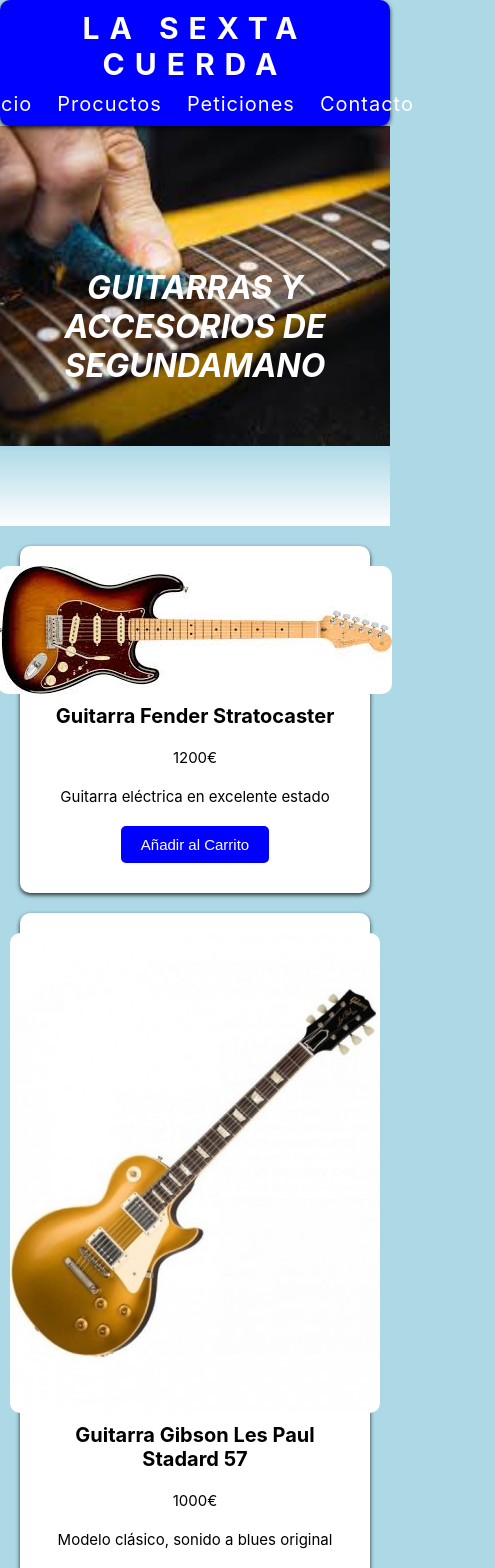
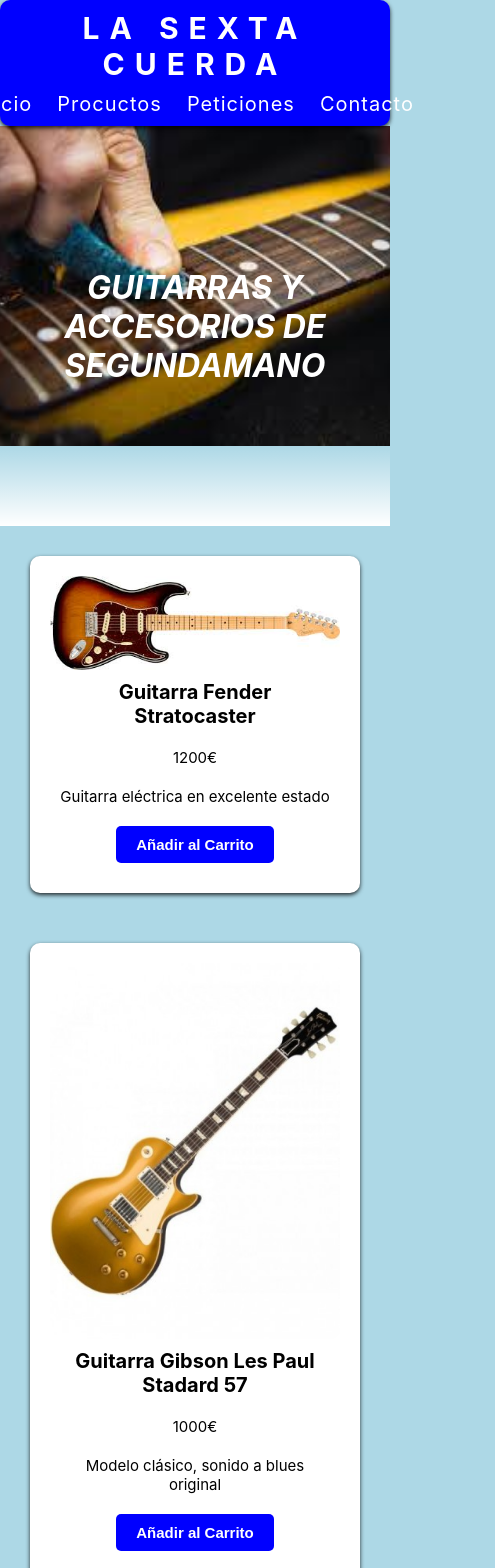
Before and after one commit to sanpro23/actividad--inicial-react, a React (Vite) app in the folder actividad_inicial/: page / in a window 390 px wide. Shown: the top 1568 px of the page, 495 px wide, since content can reach past the window. Built offline with nearby package versions, Linux system fonts and the light colour scheme.

Commit message:
octavo commit

```diff
--- a/actividad_inicial/src/index.css
+++ b/actividad_inicial/src/index.css
@@ -1,3 +1,13 @@
+
+/* Configuración global */
+html {
+  overflow-x: hidden;
+}
+
+* {
+  box-sizing: border-box;
+}
+
 /*CSS BODY*/
 
 body {
@@ -128,6 +138,7 @@
   }
   .menu-frase {
     font-size: 50px;
+    letter-spacing: 2px; /* Reduce el espaciado en móviles */
   }
   .header-title-wrapper {
     font-size: 40px;
@@ -148,6 +159,7 @@
   }
   .menu-frase {
     font-size: 30px;
+    letter-spacing: 2px; /* Reduce el espaciado en móviles */
   }
 }
 
@@ -157,7 +169,7 @@
   display: flex;
   flex-direction: column;
   align-items: center;
-  justify-content: center;
+  justify-content: space-between; /*distribuye el contenido*/
   margin: 20px;
   padding: 20px;
   border-radius: 10px;
@@ -165,13 +177,13 @@
   background-color: white;
   }
 
-  .producto :hover {
+  .producto:hover {
     transform: translateY(-8px); /*se eleva un poco*/
     cursor: pointer;  /*cursor de mano*/
   }
 
   .producto img {
-    width: auto;
+    max-width: 100%;
     height: auto;
     object-fit: cover; /*mantiene la proporcion de la imagen*/
     border-radius: 10px;
@@ -200,13 +212,39 @@
     border-radius: 5px;
     padding: 10px 20px;
     cursor: pointer;
-    font-size: bold;
+    font-weight: bold;
   }
 
   .producto button:hover {
     background-color: darkgreen;
     transform: translateY(-5px); /*se eleva un poco*/
   }
+
+  .productos-container {
+  display: grid;
+  grid-template-columns: repeat(3, minmax(0,1fr));
+  gap: 20px;
+  padding: 20px;
+  max-width: 1200px; /* Limita el ancho máximo */
+  box-sizing: border-box; /*Incluye el padding en el calculo del ancho*/
+  margin: 0 auto;
+  width: 100%;
+  align-items: stretch; /*los productos se alinean verticalmente*/
+}
+
+@media (max-width: 768px) {
+  .productos-container {
+    grid-template-columns: repeat(3, 1fr);
+    padding: 10px; /* Reduce el padding en móviles */
+    gap: 10px; /* Reduce el gap si es necesario */
+  }
+}
+
+@media (max-width: 480px) {
+  .productos-container {
+    grid-template-columns: 1fr;
+  }
+}
 
 
 /*FOOTER*/
```
